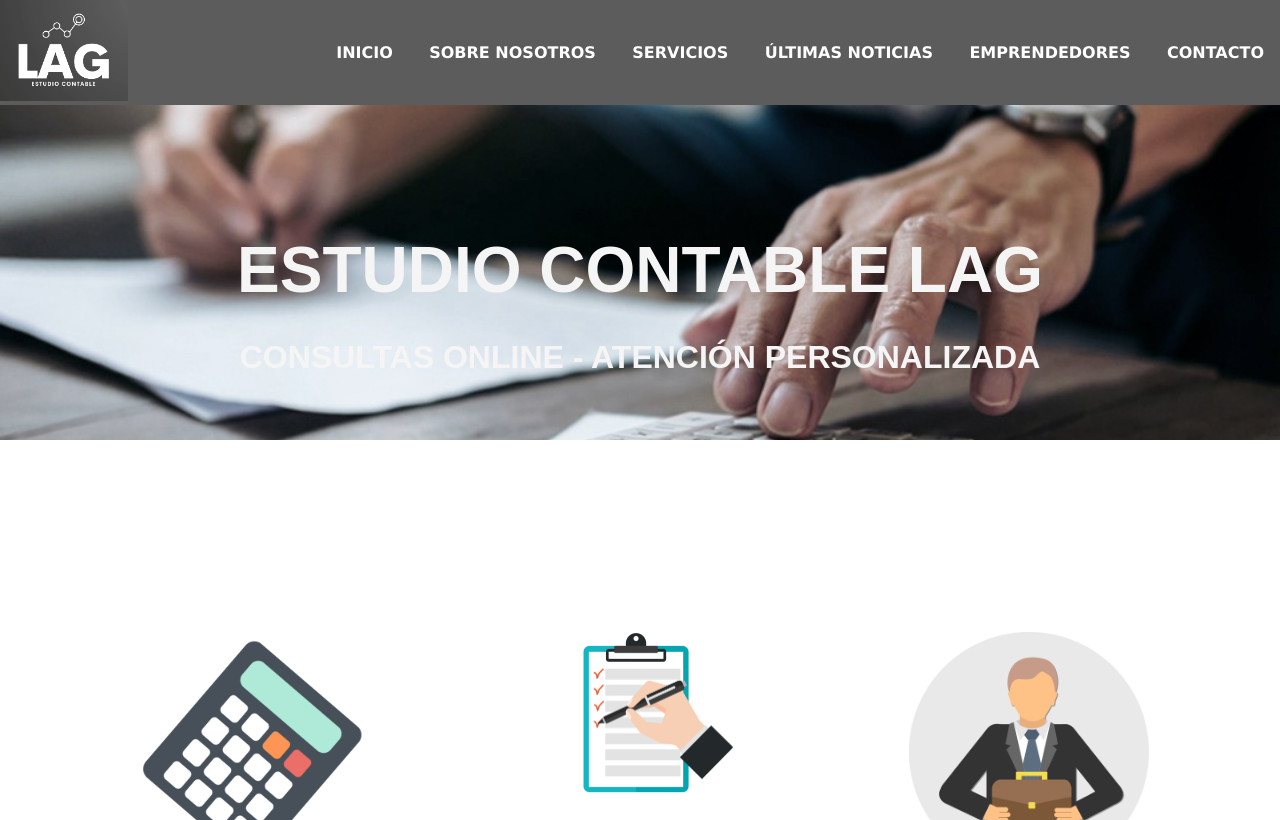
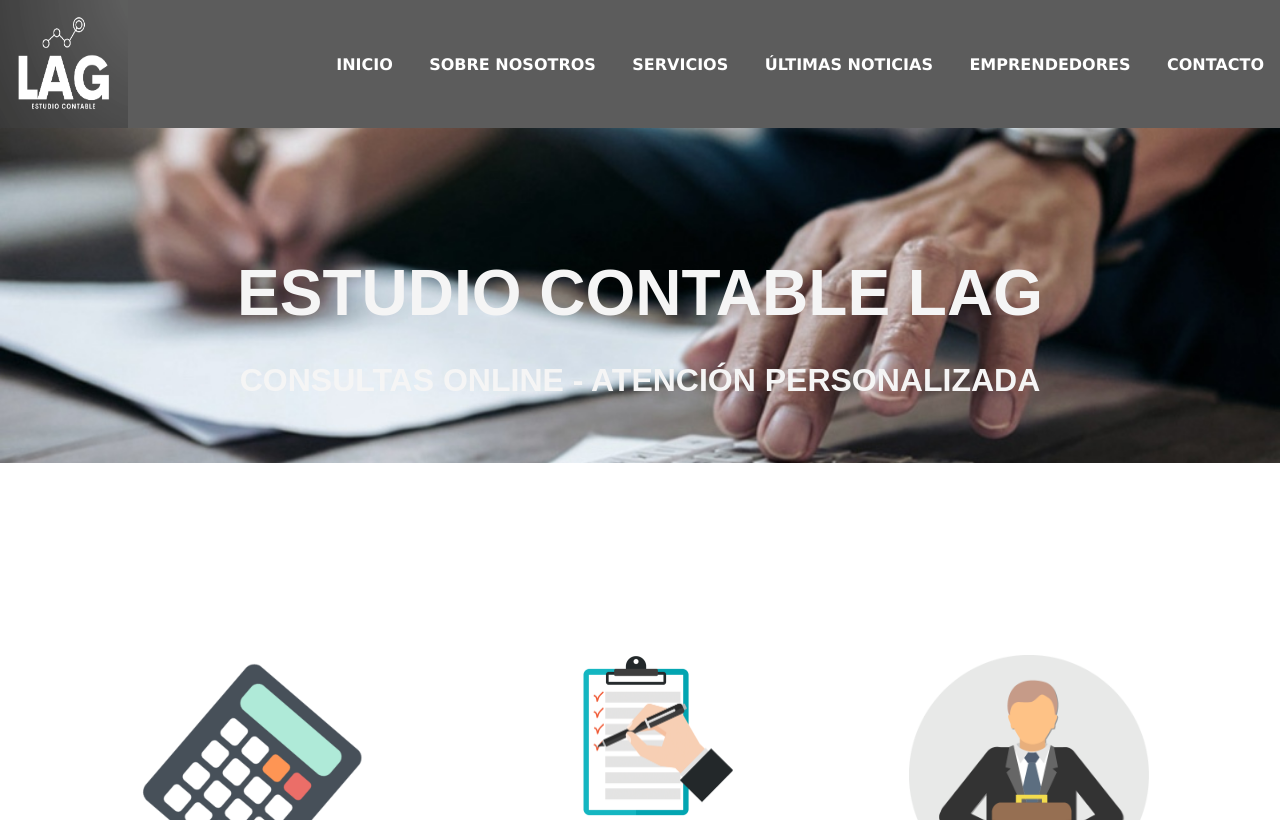
Before and after one commit to cota1023/estudioLAG, a plain HTML site: page index.html in a window 1280 px wide. Shown: the top 820 px of the page. Drawn offline with nearby package versions, Linux system fonts and the light colour scheme; a web font is replaced by a local one.

Commit message:
Modificación en el logo

```diff
--- a/styles/estilos.css
+++ b/styles/estilos.css
@@ -33,6 +33,7 @@
 
 .header__navbar-logo {
     width: 8rem;
+    height: 100%;
 }
 
 .header__navbar-menu {
@@ -67,6 +68,13 @@
     font-family: Verdana, Geneva, Tahoma, sans-serif;
 
 }
+
+.header__navbar a{
+height: 8rem;
+
+}
+
+
 
 
 
```
